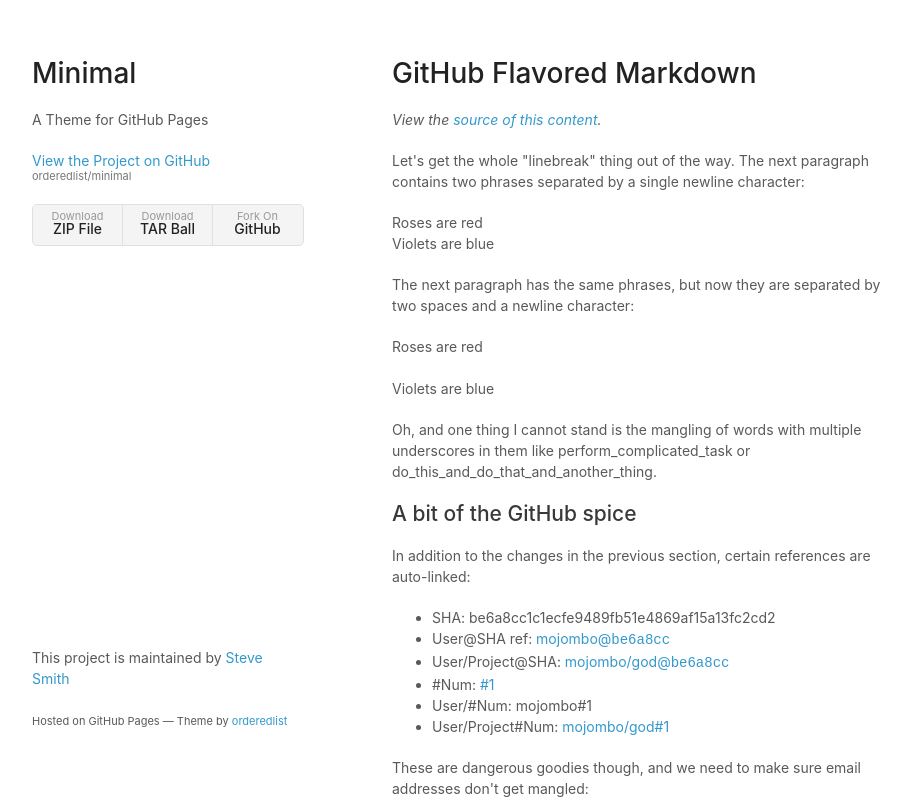
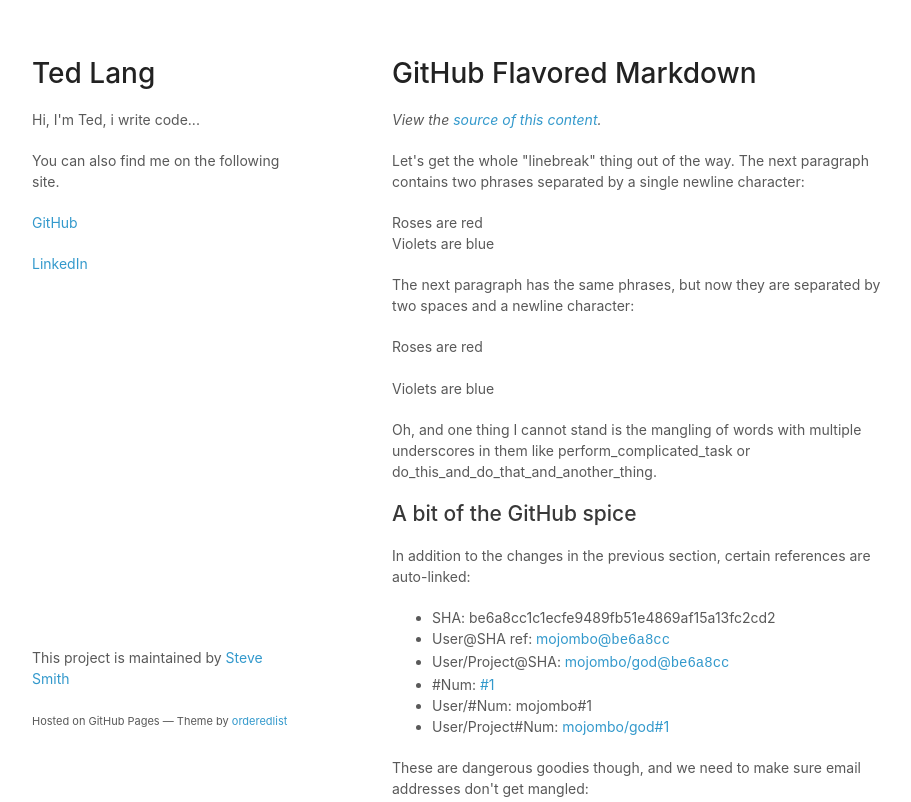
Before and after one commit to TedLang/TedLang.github.io, a plain HTML site: page index.html in a window 1280 px wide. Shown: the top 802 px of the page, without its empty margins (178-1089 px from the left). Drawn offline with Linux system fonts and the light colour scheme.

Commit message:
update basic personal information

```diff
--- a/index.html
+++ b/index.html
@@ -15,14 +15,17 @@
   <body>
     <div class="wrapper">
       <header>
-        <h1>Minimal</h1>
-        <p>A Theme for GitHub Pages</p>
-        <p class="view"><a href="http://github.com/orderedlist/minimal">View the Project on GitHub <small>orderedlist/minimal</small></a></p>
+        <h1>Ted Lang</h1>
+        <p>Hi, I'm Ted, i write code...</p>
+        <p>You can also find me on the following site.</p>
+        <p class="view"><a href="https://github.com/TedLang">GitHub </a></p>
+        <p class="view"><a href="http://www.linkedin.com/profile/preview?locale=en_US&trk=prof-0-sb-preview-primary-button">LinkedIn</a></p>
+        <!---
         <ul>
-          <li><a href="https://github.com/orderedlist/minimal/zipball/master">Download <strong>ZIP File</strong></a></li>
-          <li><a href="https://github.com/orderedlist/minimal/tarball/master">Download <strong>TAR Ball</strong></a></li>
-          <li><a href="http://github.com/orderedlist/minimal">Fork On <strong>GitHub</strong></a></li>
+          <li><a href="https://github.com/TedLang"><strong>GitHub</strong></a></li>
+          <li><a href="http://www.linkedin.com/profile/preview?locale=en_US&trk=prof-0-sb-preview-primary-button"><strong>LinkedIn</strong></a></li>
         </ul>
+        --->
       </header>
       <section>
         <h1>GitHub Flavored Markdown</h1>
```
